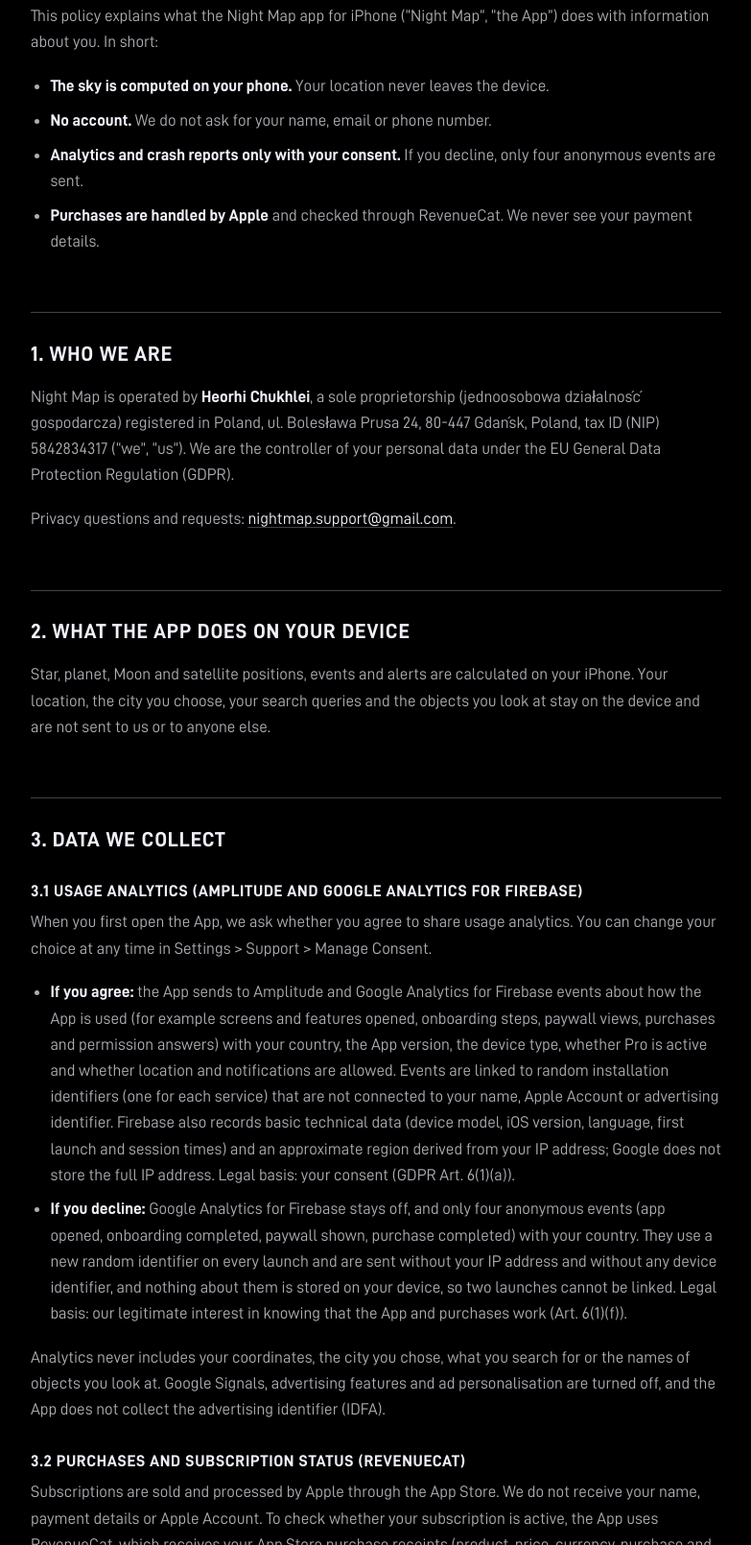
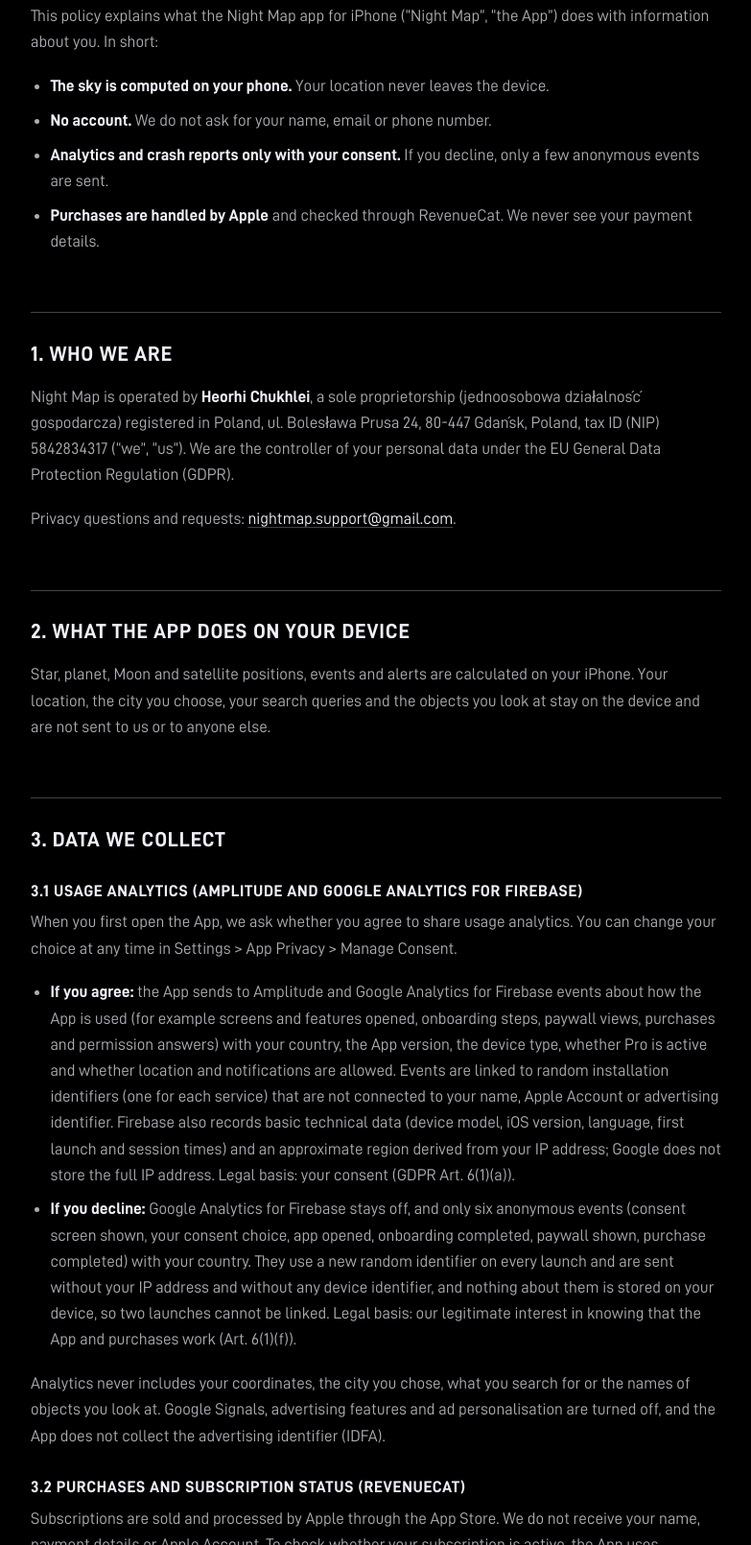
Before and after one commit to Nightmapapp/nightmapapp.github.io, a plain HTML site: page privacy.html in a window 1280 px wide. Shown: the part 273-1883 px from the top of the page at 96% size, without its empty margins (248-1031 px from the left). Drawn offline with Linux system fonts and the light colour scheme.

Commit message:
Add files via upload

```diff
--- a/privacy.html
+++ b/privacy.html
@@ -26,7 +26,7 @@
 <ul>
   <li><strong>The sky is computed on your phone.</strong> Your location never leaves the device.</li>
   <li><strong>No account.</strong> We do not ask for your name, email or phone number.</li>
-  <li><strong>Analytics and crash reports only with your consent.</strong> If you decline, only four anonymous events are sent.</li>
+  <li><strong>Analytics and crash reports only with your consent.</strong> If you decline, only a few anonymous events are sent.</li>
   <li><strong>Purchases are handled by Apple</strong> and checked through RevenueCat. We never see your payment details.</li>
 </ul>
 
@@ -39,10 +39,10 @@
 
 <h2>3. Data we collect</h2>
 <h3>3.1 Usage analytics (Amplitude and Google Analytics for Firebase)</h3>
-<p>When you first open the App, we ask whether you agree to share usage analytics. You can change your choice at any time in Settings &gt; Support &gt; Manage Consent.</p>
+<p>When you first open the App, we ask whether you agree to share usage analytics. You can change your choice at any time in Settings &gt; App Privacy &gt; Manage Consent.</p>
 <ul>
   <li><strong>If you agree:</strong> the App sends to Amplitude and Google Analytics for Firebase events about how the App is used (for example screens and features opened, onboarding steps, paywall views, purchases and permission answers) with your country, the App version, the device type, whether Pro is active and whether location and notifications are allowed. Events are linked to random installation identifiers (one for each service) that are not connected to your name, Apple Account or advertising identifier. Firebase also records basic technical data (device model, iOS version, language, first launch and session times) and an approximate region derived from your IP address; Google does not store the full IP address. Legal basis: your consent (GDPR Art. 6(1)(a)).</li>
-  <li><strong>If you decline:</strong> Google Analytics for Firebase stays off, and only four anonymous events (app opened, onboarding completed, paywall shown, purchase completed) with your country. They use a new random identifier on every launch and are sent without your IP address and without any device identifier, and nothing about them is stored on your device, so two launches cannot be linked. Legal basis: our legitimate interest in knowing that the App and purchases work (Art. 6(1)(f)).</li>
+  <li><strong>If you decline:</strong> Google Analytics for Firebase stays off, and only six anonymous events (consent screen shown, your consent choice, app opened, onboarding completed, paywall shown, purchase completed) with your country. They use a new random identifier on every launch and are sent without your IP address and without any device identifier, and nothing about them is stored on your device, so two launches cannot be linked. Legal basis: our legitimate interest in knowing that the App and purchases work (Art. 6(1)(f)).</li>
 </ul>
 <p>Analytics never includes your coordinates, the city you chose, what you search for or the names of objects you look at. Google Signals, advertising features and ad personalisation are turned off, and the App does not collect the advertising identifier (IDFA).</p>
 <h3>3.2 Purchases and subscription status (RevenueCat)</h3>
@@ -90,7 +90,7 @@
 </ul>
 
 <h2>8. Your rights</h2>
-<p>Under the GDPR you have the right to access, correct and delete your data, to restrict or object to processing, to data portability, and to withdraw consent at any time without affecting earlier processing. To exercise a right, write to <a href="mailto:nightmap.support@gmail.com">nightmap.support@gmail.com</a>. Because there are no accounts, your data is identified only by random identifiers (the analytics installation identifiers and the RevenueCat user identifier). To help us find your data, include them in your email: you can copy them in the App under Settings &gt; Support &gt; Manage Consent. You may also lodge a complaint with the Polish data protection authority, the President of the Personal Data Protection Office (UODO), ul. Stawki 2, 00-193 Warsaw, <a href="https://uodo.gov.pl">uodo.gov.pl</a>, or with the authority in your own country.</p>
+<p>Under the GDPR you have the right to access, correct and delete your data, to restrict or object to processing, to data portability, and to withdraw consent at any time without affecting earlier processing. To exercise a right, write to <a href="mailto:nightmap.support@gmail.com">nightmap.support@gmail.com</a>. Because there are no accounts, your data is identified only by random identifiers (the analytics installation identifiers and the RevenueCat user identifier). To help us find your data, include them in your email: you can copy them in the App under Settings &gt; App Privacy &gt; Manage Consent. You may also lodge a complaint with the Polish data protection authority, the President of the Personal Data Protection Office (UODO), ul. Stawki 2, 00-193 Warsaw, <a href="https://uodo.gov.pl">uodo.gov.pl</a>, or with the authority in your own country.</p>
 <p>If you live in California or another US state with a privacy law, you have similar rights to know, delete and correct data. We do not sell or share personal information as defined by those laws.</p>
 
 <h2>9. Children</h2>
```
Also changed, not shown: terms.html (+1 -1 lines).
